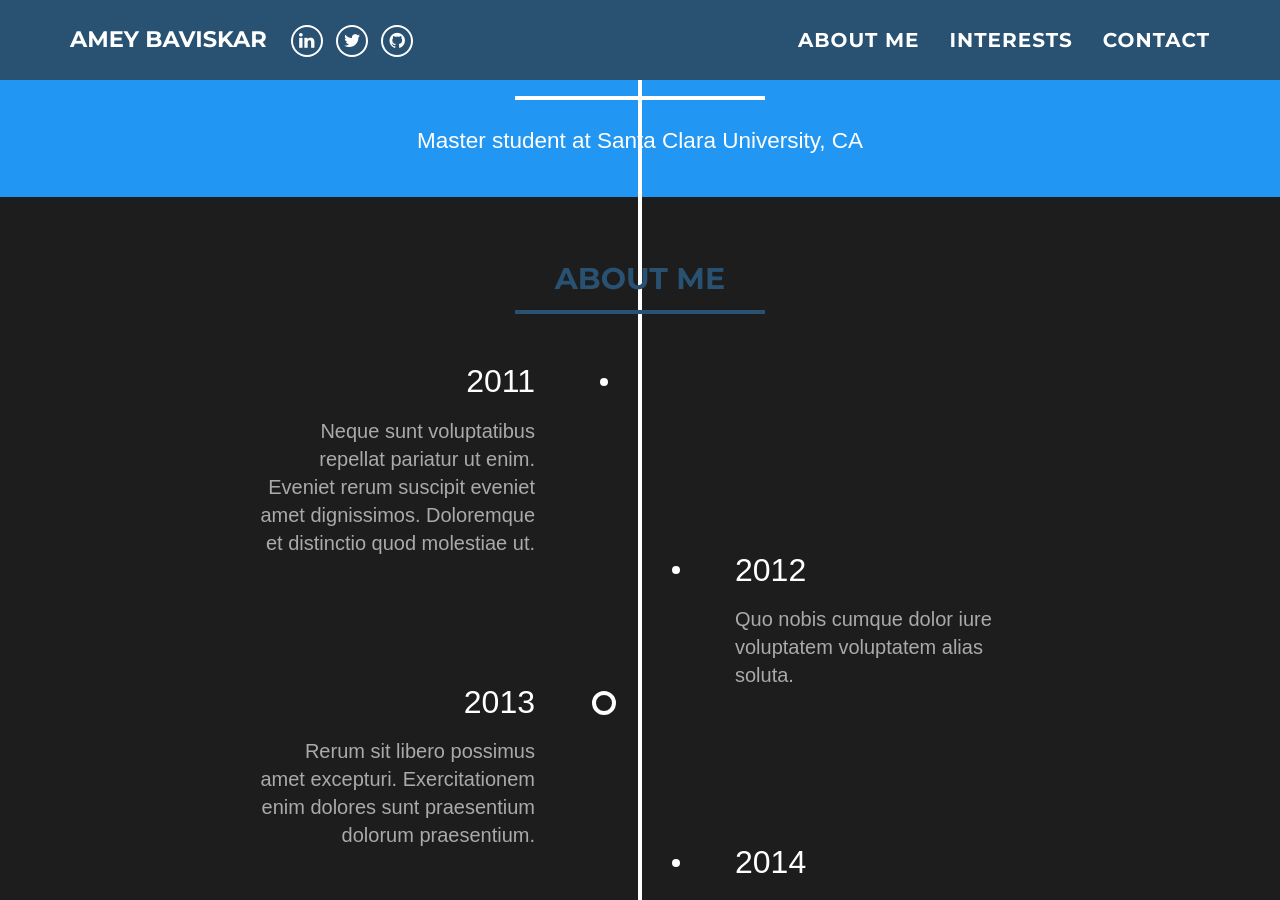
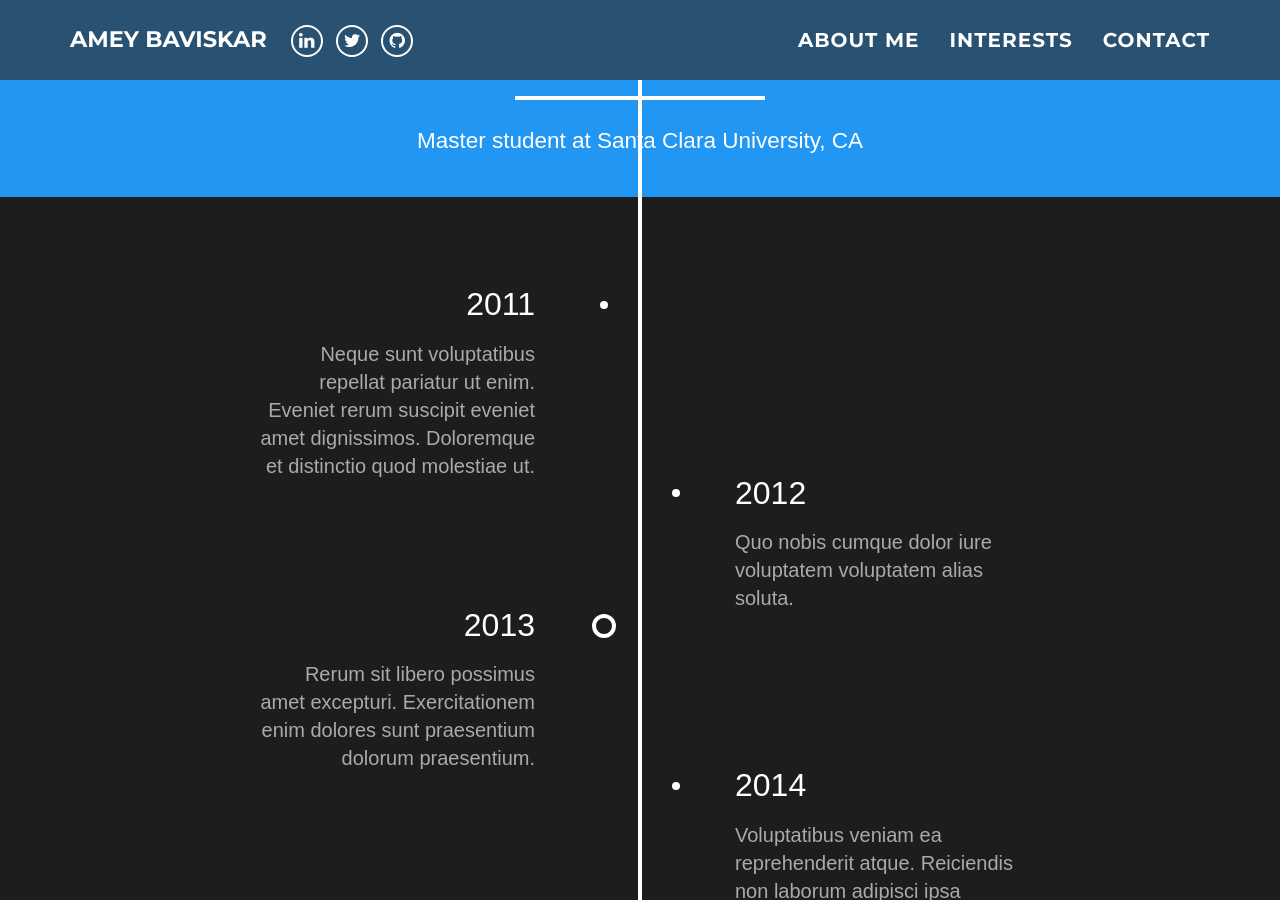
Before and after one commit to ameybav/estr4ng7d.github.io, a Jekyll site: the page built from index.html, in a window 1280 px wide and 900 px high, scrolled down 377 px. Built offline with Jekyll 4.4.1, drawn with Linux system fonts in a browser that asks for light colours.

Commit message:
Update _includes/about_me.html

```diff
--- a/_includes/about_me.html
+++ b/_includes/about_me.html
@@ -1,11 +1,4 @@
-<section id="about">
-  <div class="container">
-    <div class="row">
-      <div class="col-lg-12 text-center">
-        <h2>About Me</h2>
-        <hr />
-      </div>
-    </div>
+<section id="sepe">
 
       <div class="entries">
     <div class="entry">
@@ -52,9 +45,17 @@
       </div>
     </div>
   </div>
+</section>
 
 
-
+<section id="about">
+  <div class="container">
+    <div class="row">
+      <div class="col-lg-12 text-center">
+        <h2>About Me</h2>
+        <hr />
+      </div>
+    </div>
     <div class="row">
 	    <div class="col-sm-6">
     		<p>
```
